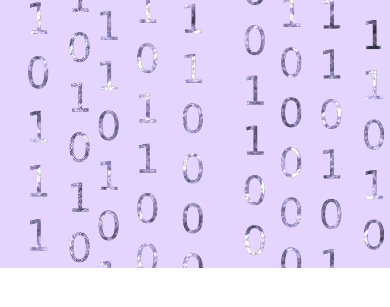
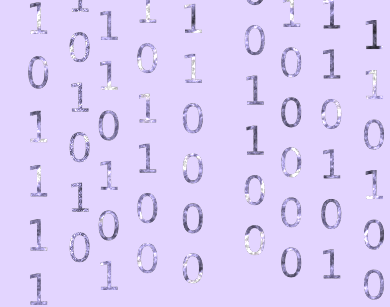
Before and after one commit to FabienneLIS/portfolio, a plain HTML site: page index.html in a window 390 px wide. Shown: the part 576-883 px from the top of the page. Before the commit the page ends 844 px from the top, so only its background shows below. Drawn offline with Linux system fonts and the light colour scheme.

Commit message:
tentative correction responvise mobile numéro3

```diff
--- a/css-sass/Layouts/_body.scss
+++ b/css-sass/Layouts/_body.scss
@@ -2,9 +2,11 @@
 
 html, body {
   height: fit-content;
+  margin: 0;
+  padding: 0;
 }
 html {
-  overflow: hidden;
+  //overflow: hidden;
 }
 body {
     background-image: url(../media/codeB3.png);
@@ -21,7 +23,7 @@ body {
         margin: auto;
     }
     @include mobile-only {
-      height: 94vh;
+      //min-height: 94vh;
     }
     @include open-screen-anim;
 }
```
Also changed, not shown: css-sass/projet.css, css-sass/style.css, 2 other files.
